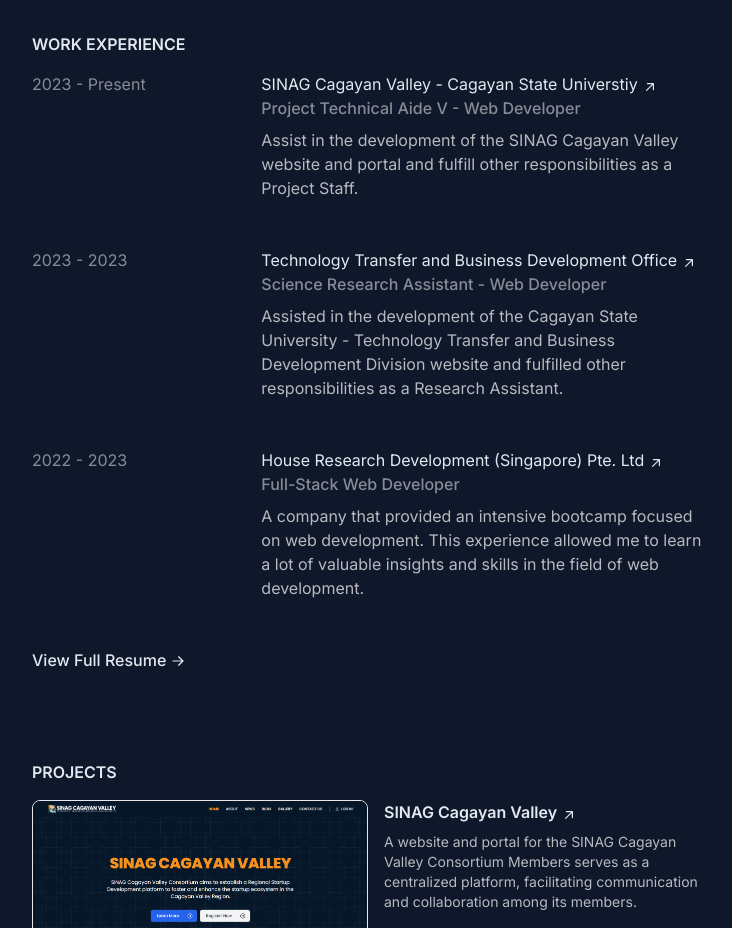
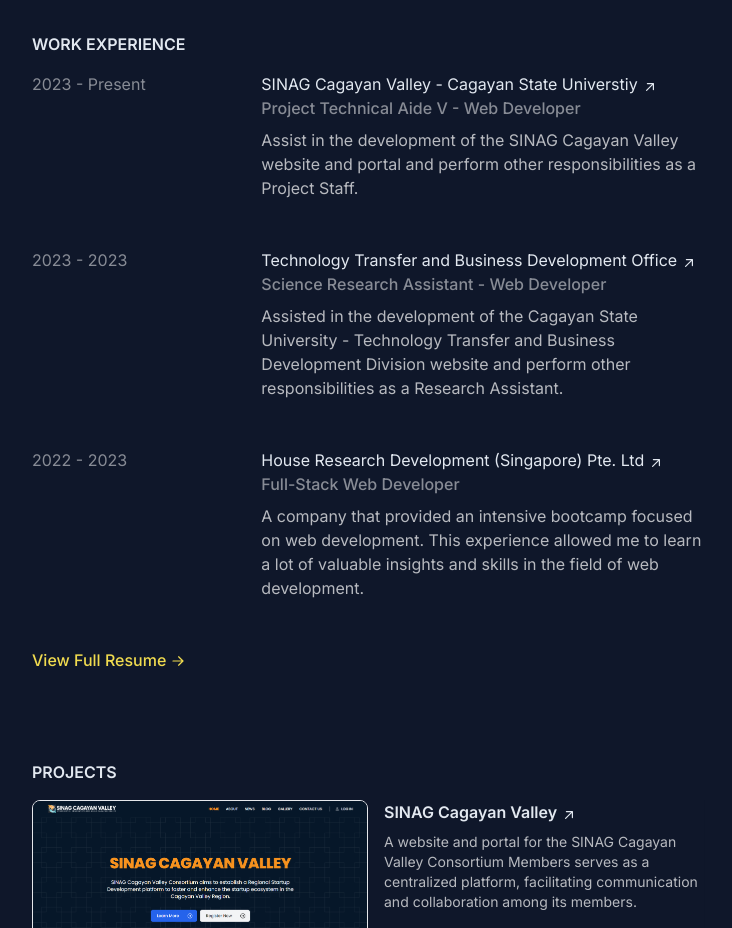
Before and after one commit to IamRimuruTempest/jobert-portfolio-v2, a Next.js app: page / in a window 1280 px wide. Shown: the part 1420-2348 px from the top of the page, without its empty margins (272-1004 px from the left). Built offline with nearby package versions, Linux system fonts and the light colour scheme.

Commit message:
Updated the resume

```diff
--- a/app/pages/experience/index.js
+++ b/app/pages/experience/index.js
@@ -5,7 +5,7 @@
       position: "Project Technical Aide V - Web Developer",
       company: "SINAG Cagayan Valley - Cagayan State Universtiy",
       description:
-        "Assist in the development of the SINAG Cagayan Valley website and portal and fulfill other responsibilities as a Project Staff.",
+        "Assist in the development of the SINAG Cagayan Valley website and portal and perform other responsibilities as a Project Staff.",
       link: "https://www.facebook.com/SINAGRegion02",
     },
     {
@@ -13,7 +13,7 @@
       position: "Science Research Assistant - Web Developer",
       company: "Technology Transfer and Business Development Office",
       description:
-        "Assisted in the development of the Cagayan State University - Technology Transfer and Business Development Division website and fulfilled other responsibilities as a Research Assistant.",
+        "Assisted in the development of the Cagayan State University - Technology Transfer and Business Development Division website and perform other responsibilities as a Research Assistant.",
       link: "https://www.facebook.com/csu.biznest",
     },
     {
@@ -70,9 +70,9 @@
 
       <div className="mt-12">
         <a
-          className="inline-flex items-center font-medium leading-tight text-slate-200  group"
+          className="inline-flex items-center font-medium leading-tight text-[#F0DB4F]  group"
           aria-label="View Full Résumé"
-          href="/resume.pdf"
+          href="/Jobert Adviento CV.pdf"
         >
           <span>
             <span className="border-b border-transparent pb-px transition group-hover:border-[#F0DB4F] motion-reduce:transition-none">
```
Also changed, not shown: 2 other files (tests, documents, lock files or other folders).
